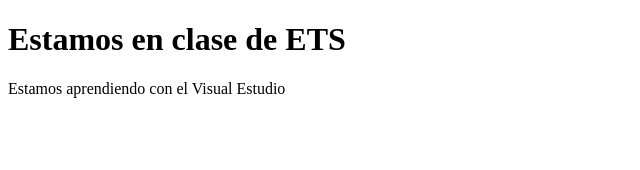
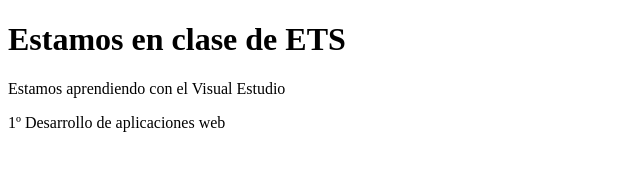
Before and after one commit to shampoo622/patasana-web-git, a plain HTML site: page pages/index.html in a window 1280 px wide. Shown: the whole page, without its empty margins (0-640 px from the left). Drawn offline with Linux system fonts and the light colour scheme.

Commit message:
Añadido footer

```diff
--- a/pages/index.html
+++ b/pages/index.html
@@ -8,5 +8,8 @@
 <body>
     <h1>Estamos en clase de ETS</h1>
     <p>Estamos aprendiendo con el Visual Estudio</p>
+    <footer>
+        <p>1º Desarrollo de aplicaciones web</p>
+    </footer>
 </body>
 </html>
```
